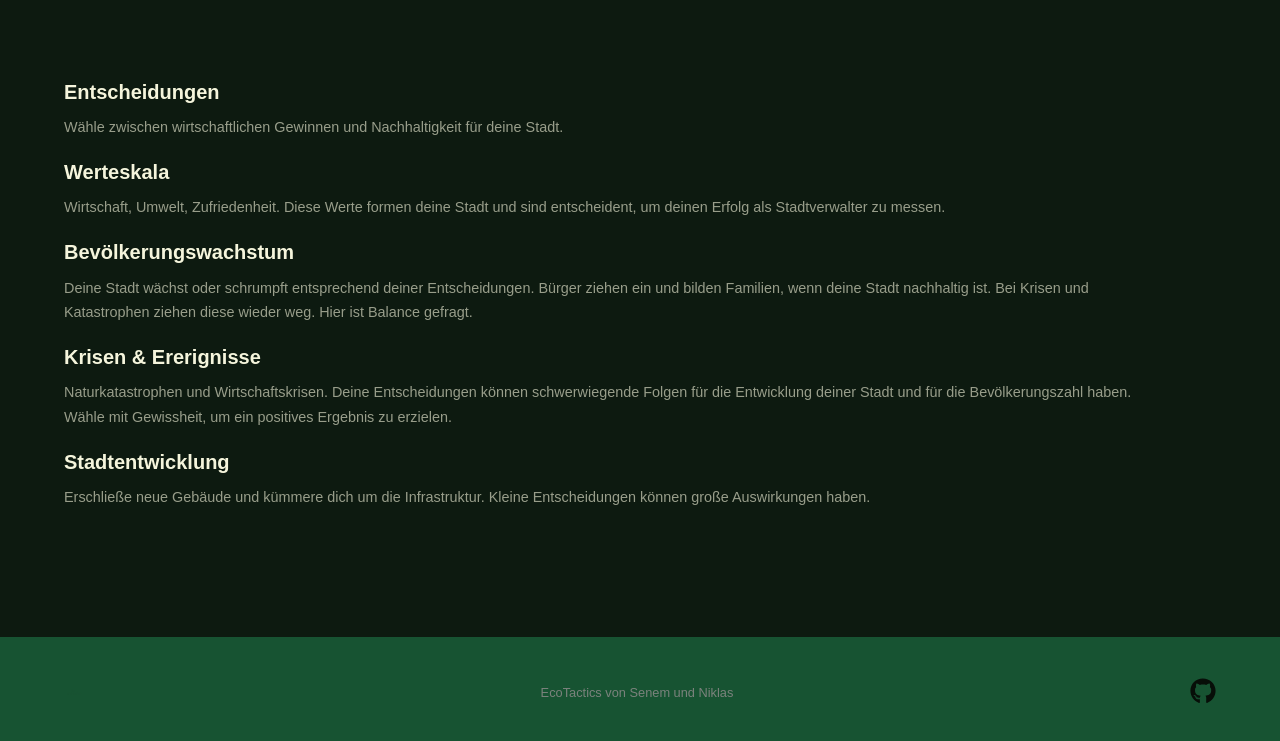
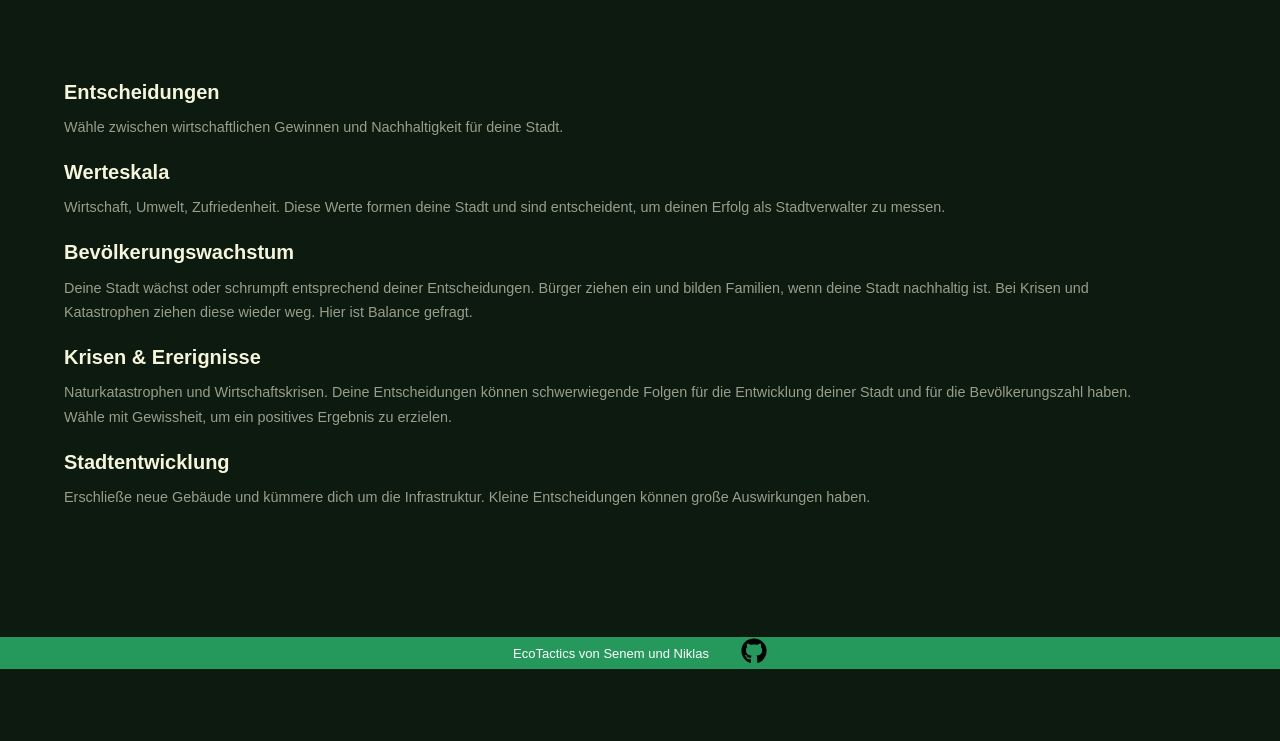
Before and after one commit to CreepyNiki/EcoTactics, a website built with Vite: page ecoTactics/index.html in a window 1280 px wide. Shown: the part 1222-1963 px from the top of the page. After the commit the page ends 1891 px from the top, so only its background shows below. Built offline with nearby package versions, Linux system fonts and the light colour scheme.

Commit message:
fix: adjusted footer

```diff
--- a/ecoTactics/index.html
+++ b/ecoTactics/index.html
@@ -72,9 +72,10 @@
             </div>
  </section>
 <footer>
-<img src="assets/logo_green.png">
-<span class="footer-txt">EcoTactics von Senem und Niklas</span>
-<span><a href="https://github.com/CreepyNiki/EcoTactics"><img class="gitHubIcon" src="assets/githubLogo.svg" alt="Link zum GithubRepo"></a></span>
+    <div class="footer">
+        <p class="footerText">EcoTactics von Senem und Niklas</p>
+        <a href="https://github.com/CreepyNiki/EcoTactics"><img class="gitHubIcon" src="assets/githubLogo.svg" alt="Link zum GithubRepo"></a>
+    </div>
 </footer>
  </body>
  </html>
--- a/ecoTactics/src/style.css
+++ b/ecoTactics/src/style.css
@@ -319,24 +319,26 @@ nav.scrolled {
     line-height: 1.7;
 }
 
-/* Footer */
-footer {
-    position: relative;
-    z-index: 1;
-    border-top: 1px solid #2e9e571a;
+.footer {
+    padding: 6px 12px;
+    display: flex;
+    justify-content: center;
+    align-items: center;
+    gap: clamp(12px, 3vw, 32px);
     background-color: #25995c;
-    padding: 2.5rem 5vw;
-    display: flex;
-    align-items: center;
-    justify-content: space-between;
-    flex-wrap: wrap;
-    gap: 1rem;
-    font-size: .8rem;
-    opacity: .45;
+    color: white;
+    width: 100vw;
+    height: 4vh;
+    min-height: 28px;
+    left: 0;
+    bottom: 0;
+    z-index: 20;
 }
 
-.footer-txt {
-    color: white;
+.footerText {
+    text-align: center;
+    margin: 0;
+    font-size: clamp(11px, 1.3vw, 13px);
 }
 
 footer img {
--- a/ecoTactics/src/style2.css
+++ b/ecoTactics/src/style2.css
@@ -338,28 +338,29 @@ chapter {
 }
 
 
-/* Footer */
-footer {
-    position: relative;
-    z-index: 1;
-    border-top: 1px solid #2e9e571a;
+.footer {
+    padding: 6px 12px;
+    display: flex;
+    justify-content: center;
+    align-items: center;
+    gap: clamp(12px, 3vw, 32px);
     background-color: #25995c;
-    padding: 2.5rem 5vw;
-    display: flex;
-    align-items: center;
-    justify-content: space-between;
-    flex-wrap: wrap;
-    gap: 1rem;
-    font-size: .8rem;
-    opacity: .45;
+    color: white;
+    width: 100vw;
+    height: 4vh;
+    min-height: 28px;
+    left: 0;
+    bottom: 0;
+    z-index: 20;
+}
+.footerText {
+    text-align: center;
+    margin: 0;
+    font-size: clamp(11px, 1.3vw, 13px);
 }
 
 footer img {
     height: 20px;
-}
-
-.footer-txt {
-    color: white;
 }
 
 .gitHubIcon {
```
Also changed, not shown: ecoTactics/index2.html (+4 -3 lines).
